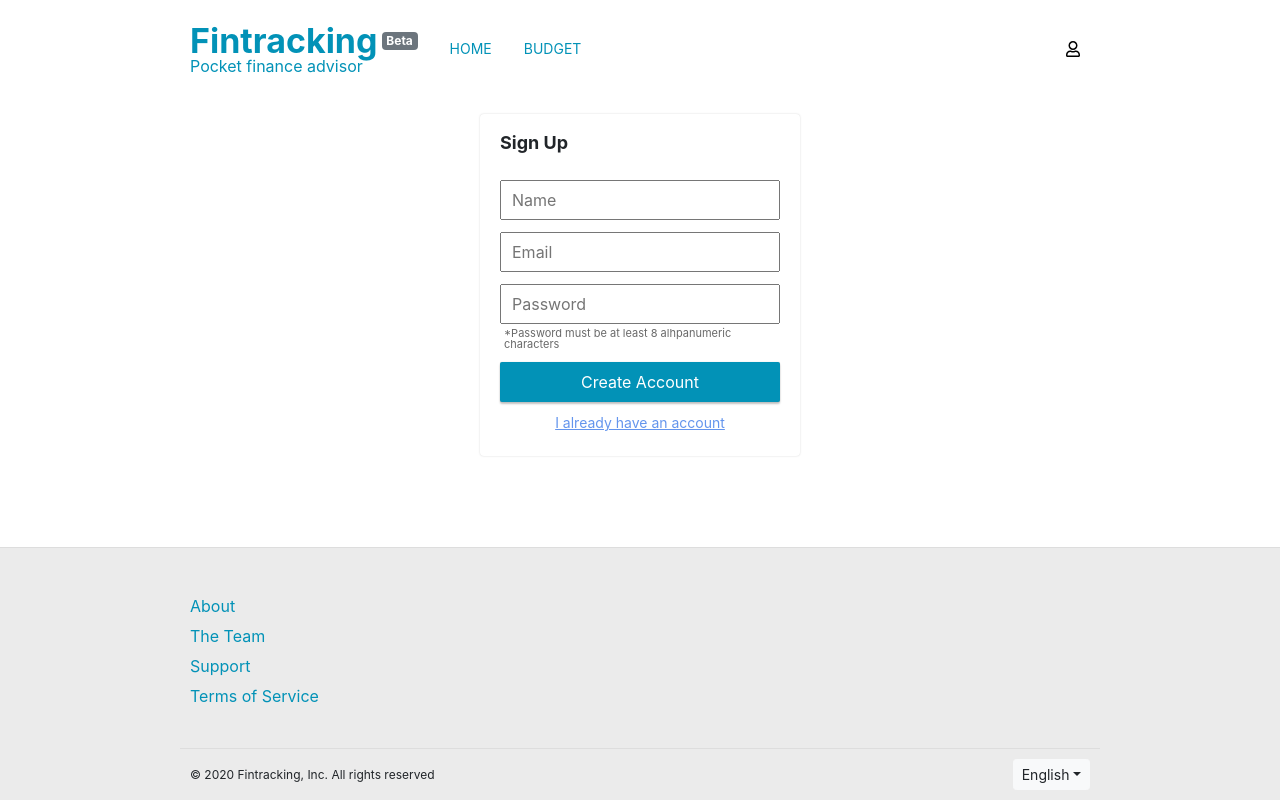
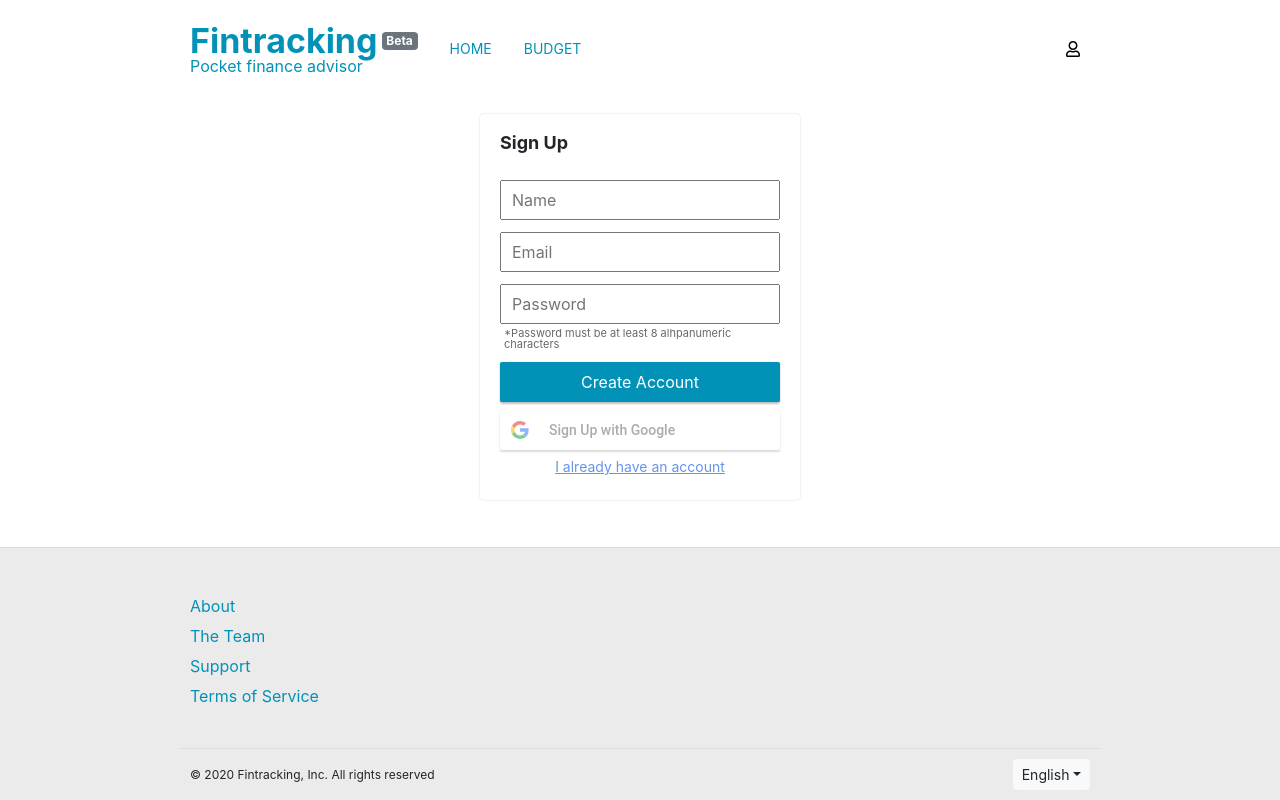
Before and after one commit to jordivilagut/fintracking-client, a React (Create React App) app: page /signup in a window 1280 px wide. Built offline with nearby package versions, Linux system fonts and the light colour scheme; what superagent-promise would draw is missing.

Commit message:
Implement google signin and signup

```diff
--- a/src/api/UserApi.js
+++ b/src/api/UserApi.js
@@ -1,6 +1,7 @@
 import {AuthRequest} from "../model/AuthRequest";
 import {api} from "./agent";
 import {CookiesService} from "../services/CookiesService";
+import {GoogleAuth} from "../model/GoogleAuth";
 
 export const UserApi = {
     signup: (email, password, name) =>
@@ -15,4 +16,8 @@ export const UserApi = {
         api.post('/auth/forgot-pwd', email),
     changePassword: (token, password) =>
         api.post('/auth/change-pwd', password).set("Authorization", token),
+    googleLogin: (idToken) =>
+        api.post('/auth/glogin', new GoogleAuth(idToken)),
+    googleSignup: (idToken) =>
+        api.post('/auth/gsignup', new GoogleAuth(idToken)),
 };
--- /dev/null
+++ b/src/model/GoogleAuth.js
@@ -0,0 +1,6 @@
+export class GoogleAuth {
+
+    constructor(idToken) {
+        this.idToken = idToken;
+    }
+}
--- a/src/pages/login/Login.js
+++ b/src/pages/login/Login.js
@@ -11,7 +11,7 @@ import {GoogleLogin} from "react-google-login"
 export const Login = props => {
 
     const {t} = useTranslation();
-    const googleClientId = "294916012259-ocmapd0vo300beuhnqn8st9pd6k0jg1n.apps.googleusercontent.com"
+    const googleClientId = process.env.REACT_APP_GOOGLE_CLIENT_ID
     const {authHandler, authFailedHandler} = props
     const [email, setEmail] = useState("")
     const [password, setPassword] = useState("")
@@ -26,13 +26,14 @@ export const Login = props => {
     }
 
     const handleSuccessfulGoogleLogin = response => {
-        console.log("Successful login: ", response.profileObj)
-        console.log("Id token: ", response.getAuthResponse().id_token)
+        const idToken = response.getAuthResponse().id_token
+        UserApi.googleLogin(idToken)
+            .then(
+                response => authHandler(response.body),
+                error => authFailedHandler(error.message));
     }
 
-    const handleFailedGoogleLogin = response => {
-        console.log("Failed login: ", response)
-    }
+    const handleFailedGoogleLogin = response => authFailedHandler(response.details)
 
     return <div className="userForm">
         <h2>{t("log.in")}</h2>
--- a/src/pages/signup/Signup.js
+++ b/src/pages/signup/Signup.js
@@ -7,10 +7,12 @@ import {NameInput} from "../../components/form/form-input/NameInput";
 import {Link} from "react-router-dom";
 import {UserApi} from "../../api/UserApi";
 import {useTranslation} from "react-i18next";
+import {GoogleLogin} from "react-google-login";
 
 export const Signup = props => {
 
     const {t} = useTranslation();
+    const googleClientId = process.env.REACT_APP_GOOGLE_CLIENT_ID
     const {authHandler, authFailedHandler} = props
     const [name, setName] = useState("")
     const [email, setEmail] = useState("")
@@ -26,6 +28,16 @@ export const Signup = props => {
                 error => authFailedHandler(error.message));
     }
 
+    const handleSuccessfulGoogleSignup = response => {
+        const idToken = response.getAuthResponse().id_token
+        UserApi.googleSignup(idToken)
+            .then(
+                response => authHandler(response.body),
+                error => authFailedHandler(error.message));
+    }
+
+    const handleFailedGoogleSignup = response => authFailedHandler(response.details)
+
     return <div className="userForm">
         <h2>{t("sign.up")}</h2>
         <form onSubmit={handleSubmit}>
@@ -36,6 +48,13 @@ export const Signup = props => {
                 onChangeHandler={passwordChangeHandler}/>
             <p className="remark">*{t("password.about")}</p>
             <FormButton text={t("create.account")}/>
+            <GoogleLogin
+                clientId={googleClientId}
+                buttonText="Sign Up with Google"
+                onSuccess={handleSuccessfulGoogleSignup}
+                onFailure={handleFailedGoogleSignup}
+                style={{width: `100%`}}
+                cookiePolicy={"single_host_origin"}/>
         </form>
         <Link to="/login"><h3>{t("have.account")}</h3></Link>
     </div>
```
Also changed, not shown: 2 other files (tests, documents, lock files or other folders).
